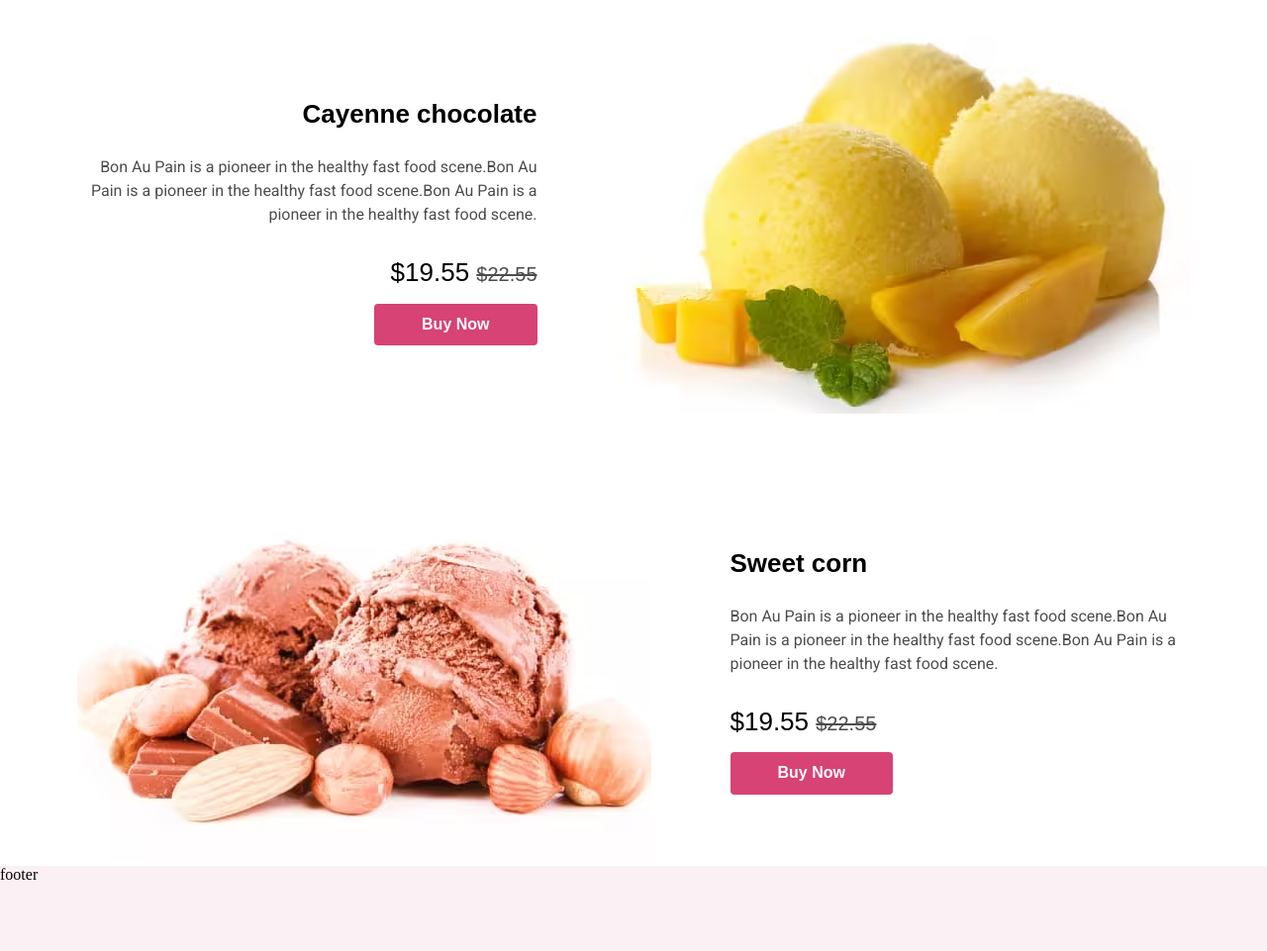
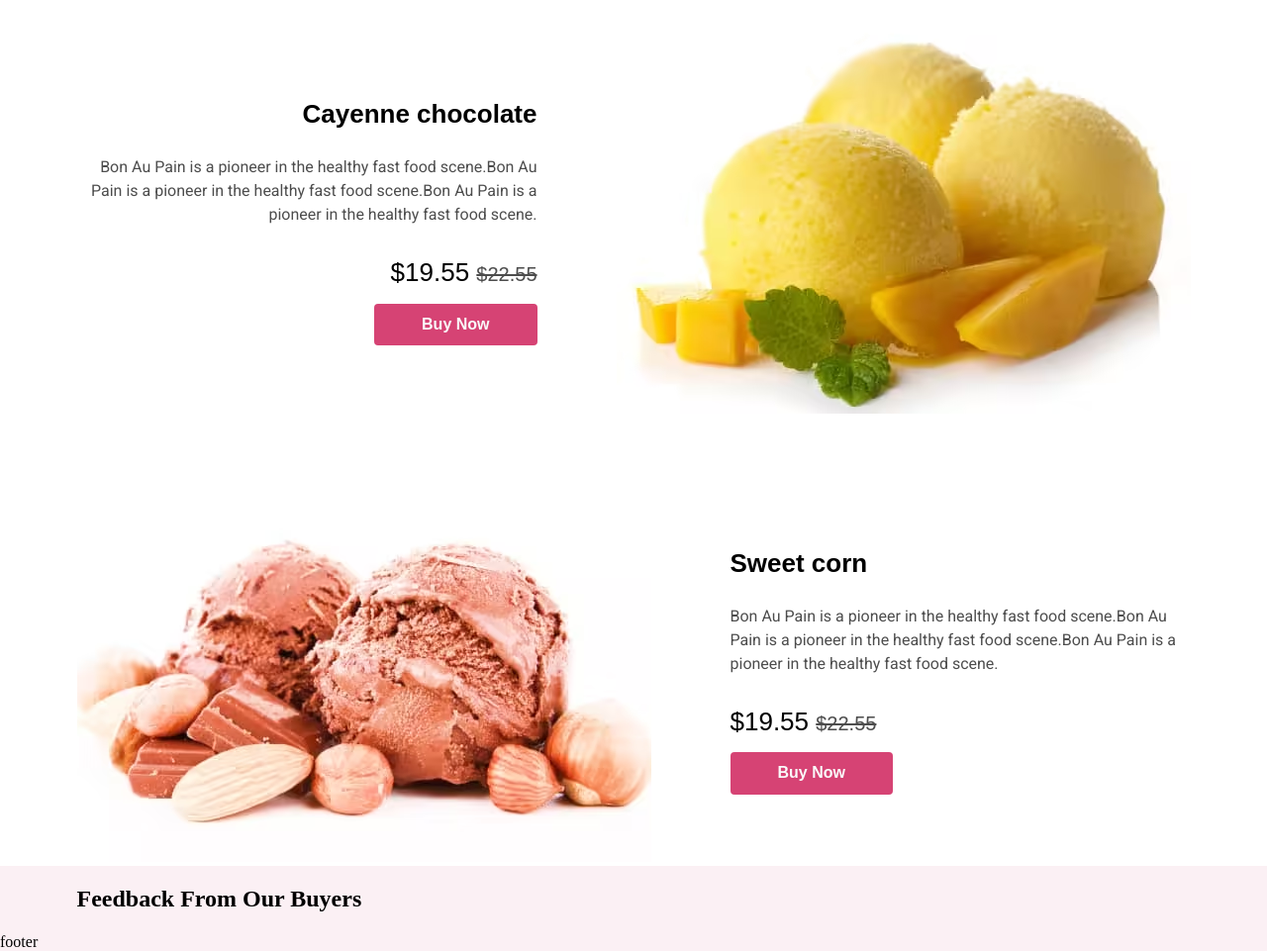
Before and after one commit to init63/polar, a website: page src/index.html in a window 1280 px wide. Shown: the part 2511-3472 px from the top of the page at 99% size. Before the commit the page ends 3405 px from the top, so only its background shows below. Drawn offline with Linux system fonts and the light colour scheme; files that its build step writes are made by us from their sources; a web font is replaced by a local one.

Commit message:
lite update

```diff
--- a/gulpfile.js
+++ b/gulpfile.js
@@ -1,7 +1,6 @@
 import gulp from 'gulp';
 import babel from 'gulp-babel';
 import postcss from 'gulp-postcss';
-import replace from 'gulp-replace';
 import terser from 'gulp-terser';
 import pimport from 'postcss-import';
 import autoprefixer from 'autoprefixer';
--- a/src/index.html
+++ b/src/index.html
@@ -651,6 +651,16 @@
         </div>
       </section>
       <!-- / Our Product -->
+
+      <!-- FeedBack -->
+      <section class="feedback">
+        <div class="container">
+          <div class="feedback__body">
+            <h2 class="feedback__title">Feedback From Our Buyers</h2>
+          </div>
+        </div>
+      </section>
+      <!-- / FeedBack -->
     </main>
     <footer class="footer">footer</footer>
 
--- a/src/styles/our-product/our-product.css
+++ b/src/styles/our-product/our-product.css
@@ -21,7 +21,8 @@
   gap: 34px;
 }
 
-/* Класс специальный для презентации!
+/* Класс специальный! Для отображения
+работоспособности табов
 Удалить перед применением! */
 .preview {
   position: relative;
```
